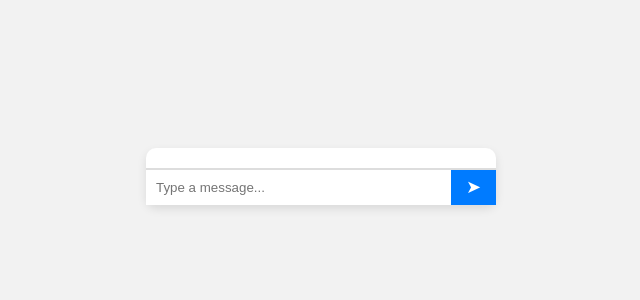
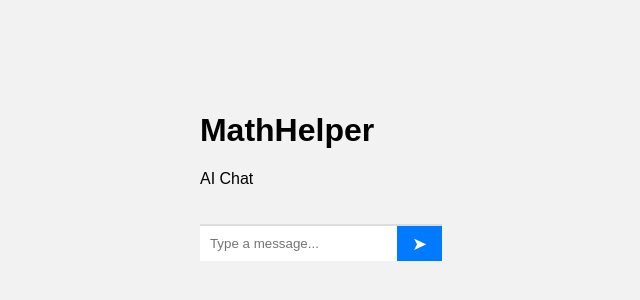
Before and after one commit to Khalid-ATHS/MathHelper, a plain HTML site: page index.html in a window 1280 px wide. Shown: the part 224-524 px from the top of the page, without its empty margins (319-959 px from the left). Drawn offline with Linux system fonts and the light colour scheme.

Commit message:
Update index.html

```diff
--- a/index.html
+++ b/index.html
@@ -3,11 +3,15 @@
 <head>
   <meta charset="UTF-8">
   <meta name="viewport" content="width=device-width, initial-scale=1.0">
-  <title>Math Assister</title>
+  <title>MathHelper Chat</title>
   <link rel="stylesheet" href="index.css">
 </head>
 <body>
-  <div class="chat-container">
+  <div class="chat-app">
+    <header class="chat-header">
+      <h1>MathHelper</h1>
+      <p>AI Chat</p>
+    </header>
     <div class="chat-box" id="chat-box"></div>
     <div class="input-container">
       <input type="text" id="message-input" placeholder="Type a message...">
```
